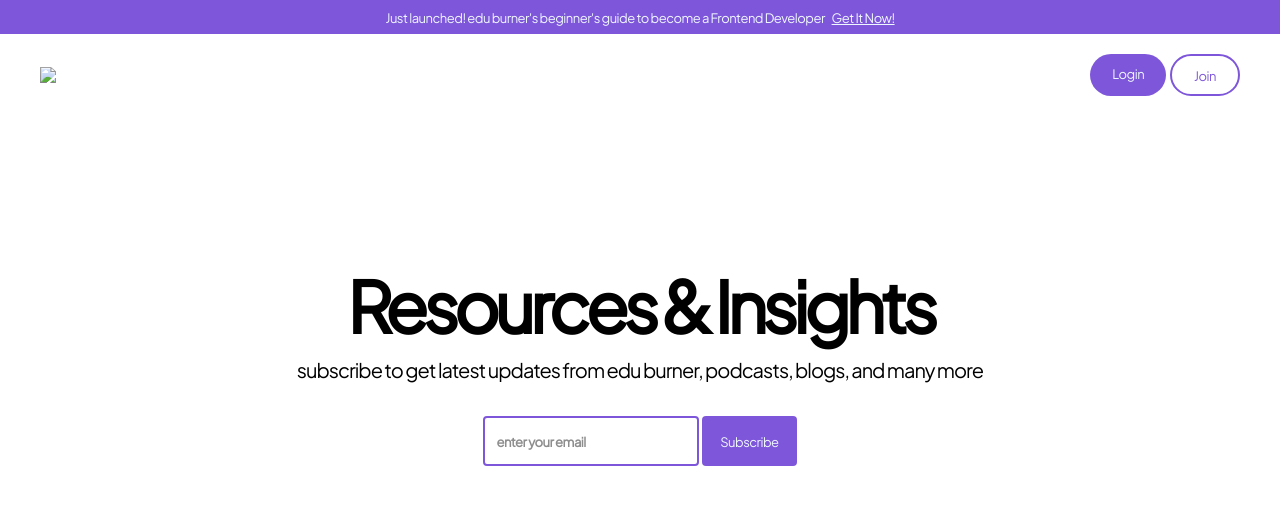
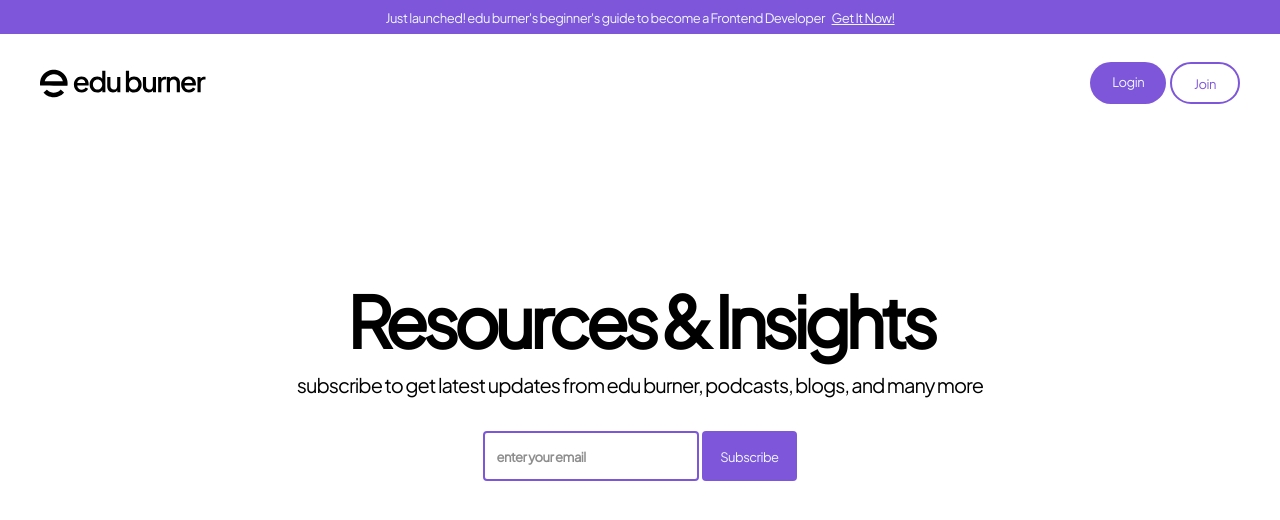
Before and after one commit to eduburnerofficial/project003newsletter, a plain HTML site: page index.html in a window 1280 px wide. Drawn offline with Linux system fonts and the light colour scheme; the site is published under a folder, as on GitHub Pages, so addresses that start at the root find nothing.

Commit message:
Update index.html

```diff
--- a/index.html
+++ b/index.html
@@ -17,7 +17,7 @@
 
     <div class="nav-bar">
         <div class="logo">
-            <img class="full-logo" src="/assets/full-logo.svg">
+            <img class="full-logo" src="./assets/full-logo.svg">
         </div>
         <div class="buttons">
             <a href="#" class="login regular-text">Login</a>
```
